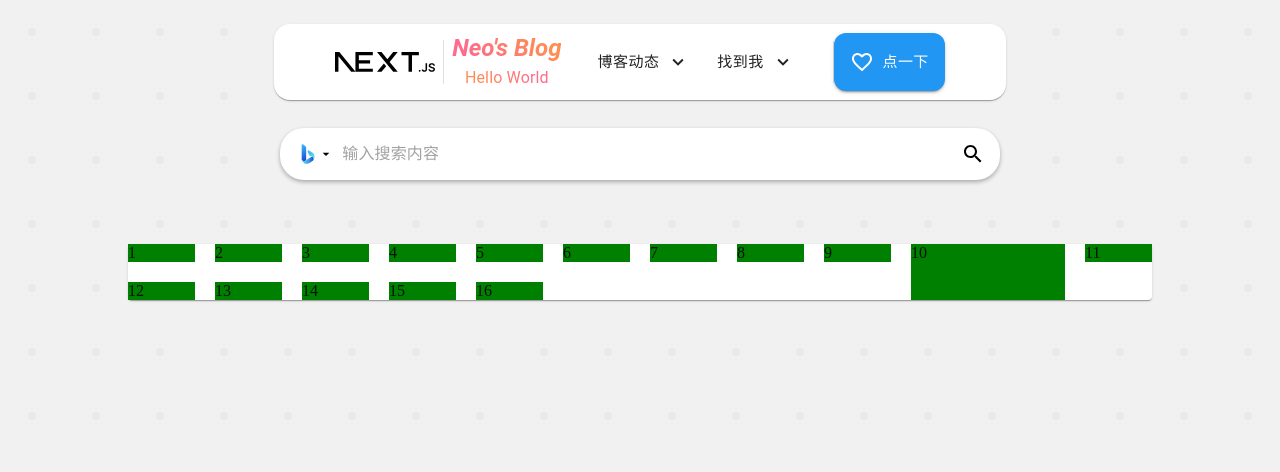
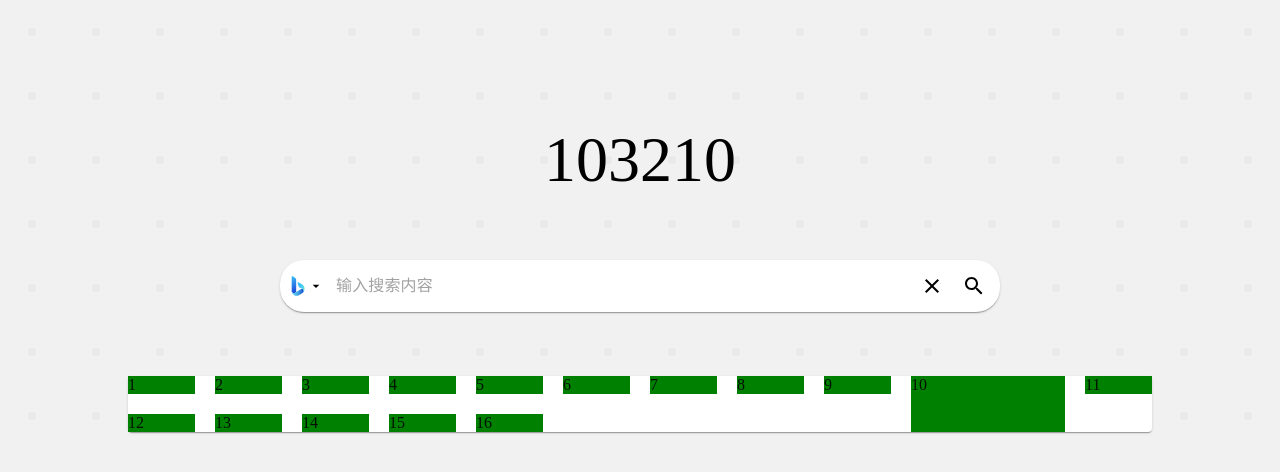
Before and after one commit to zxcsnh/MyProject, a Next.js app: page / in a window 1280 px wide. Shown: the top 472 px of the page. Built offline with nearby package versions, Linux system fonts and the light colour scheme.

Commit message:
解决了一bug，新增了一些bug，完成了淡入淡出的动画，接下来可以继续优化，以及实现时间效果

```diff
--- a/src/app/globals.css
+++ b/src/app/globals.css
@@ -1,4 +1,5 @@
-html, body {
+html,
+body {
   overflow: hidden;
   height: 100%;
   width: 100%;
--- a/src/app/inputSearchCard.tsx
+++ b/src/app/inputSearchCard.tsx
@@ -1,10 +1,9 @@
-import { Box, InputBase } from "@mui/material";
+import { Box, IconButton, InputBase, Button, Stack } from "@mui/material";
 import { alpha } from "@mui/material/styles";
-import { Search, ArrowDropDown } from "@mui/icons-material";
+import { Search, ArrowDropDown, Clear } from "@mui/icons-material";
 import { useEffect, useRef, useState } from "react";
 import IconTextItem from "@/component/IconTextItem";
 import { SEARCH_ENGINE_LIST, searchEngineType } from "@/config/searchEngineList";
-
 
 /**
  * 获取搜索的值跳转搜索页面
@@ -15,7 +14,6 @@ const submmitSearch = (inputValue: string, url: string) => {
   // 打开新标签页
   window.open(searchUrl, "_blank", "noopener,noreferrer");
 };
-
 
 /**
  * 获取搜索框下拉栏的联想词
@@ -52,11 +50,9 @@ const getSearchSuggestion = (inputValue: string, setSearchSuggestionList: Functi
 };
 function ChangeSearchEngine({
   isShow,
-  searchEngine,
   setSearchEngine,
 }: {
   isShow: Boolean;
-  searchEngine: searchEngineType;
   setSearchEngine: Function;
 }) {
   return (
@@ -70,9 +66,10 @@ function ChangeSearchEngine({
         boxSizing: "border-box",
         mt: "8px",
         px: "16px",
+        gap: "8px",
         overflow: "hidden",
         transition: "height 0.3s ease",
-        boxShadow: (theme) => `0 2px 4px 0 ${alpha(theme.palette.common.black, 0.3)}`,
+        boxShadow: 1,
         display: "flex",
         alignItems: "center",
       }}
@@ -99,8 +96,9 @@ function ChangeSearchEngine({
             sx={{
               borderRadius: "12px",
               "&:hover": {
-                boxShadow: (theme) =>
-                  `0px 4px 8px 0px ${alpha(theme.palette.common.black, 0.3)}`,
+                // boxShadow: 1,
+                backgroundImage: (theme) =>
+                  `linear-gradient(${alpha(theme.palette.common.black, 0.05)})`,
               },
             }}
           />
@@ -127,7 +125,7 @@ function SearchSuggestion({
       onMouseDown={(e) => e.preventDefault()}
       sx={{
         width: "100%",
-        maxHeight: isSearchSuggestionShow && inputValue ? "480px" : "0",
+        maxHeight: isSearchSuggestionShow && inputValue !== "" ? "480px" : "0",
         bgcolor: (theme) => theme.palette.background.paper,
         borderRadius: "24px",
         mt: "8px",
@@ -266,23 +264,22 @@ export default function SearchInputBox() {
           overflowX: "hidden",
           bgcolor: (theme) => theme.palette.background.paper,
           transition: "all 0.3s ease",
-          boxShadow: (theme) => `0 2px 4px 0 ${alpha(theme.palette.common.black, 0.3)}`,
+          boxShadow: 1,
           "&:hover": {
-            boxShadow: (theme) =>
-              `0 8px 24px 0 ${alpha(theme.palette.common.black, 0.3)}`,
+            boxShadow: 3,
+            backgroundImage: (theme) =>
+              `linear-gradient(${alpha(theme.palette.common.black, 0.01)})`,
           },
         }}
       >
-        <Box
+        <IconButton
+          color="inherit"
+          disableRipple
           sx={{
-            width: "64px",
-            height: "100%",
-            display: "flex",
-            alignItems: "center",
-            justifyContent: "right",
-            userSelect: "none",
+            borderRadius: 0,
+            width: "52px",
+            padding: 0,
             "&:hover": {
-              cursor: "pointer",
               bgcolor: (theme) => alpha(theme.palette.common.black, 0.05),
             },
           }}
@@ -299,13 +296,13 @@ export default function SearchInputBox() {
             }}
           />
           <ArrowDropDown sx={{ fontSize: "16px" }} />
-        </Box>
-
+        </IconButton>
         <InputBase
           sx={{
-            width: "100%",
+            flex: 1,
             height: "100%",
-            paddingLeft: "8px",
+            paddingLeft: "4px",
+            userSelect: "none",
           }}
           placeholder="输入搜索内容"
           value={inputValue}
@@ -314,7 +311,10 @@ export default function SearchInputBox() {
             setInputValue(e.target.value);
           }}
           onFocus={() => setSearchSuggestionShow(true)}
-          onBlur={() => setSearchSuggestionShow(false)}
+          onBlur={() => {
+            setSearchSuggestionShow(false);
+            console.log("Blur");
+          }}
           onKeyDown={(e) => {
             if (e.key === "ArrowDown") {
               e.preventDefault();
@@ -330,16 +330,31 @@ export default function SearchInputBox() {
             }
           }}
         />
-
-        <Box
+        <Box sx={{ display: "flex", alignItems: "center" }}>
+          <IconButton
+            aria-label="clear"
+            color="inherit"
+            sx={{
+              width: "32px",
+              height: "32px",
+              "&:hover": {
+                bgcolor: (theme) => alpha(theme.palette.common.black, 0.05),
+              },
+            }}
+            onMouseDown={(e) => e.preventDefault()}
+            onClick={() => setInputValue("")}
+          >
+            <Clear fontSize="medium" />
+          </IconButton>
+        </Box>
+        <IconButton
+          color="inherit"
+          disableRipple
           sx={{
-            width: "64px",
-            height: "100%",
-            display: "flex",
-            alignItems: "center",
-            justifyContent: "center",
+            borderRadius: 0,
+            width: "52px",
+            padding: 0,
             "&:hover": {
-              cursor: "pointer",
               bgcolor: (theme) => alpha(theme.palette.common.black, 0.05),
             },
           }}
@@ -347,13 +362,12 @@ export default function SearchInputBox() {
             submmitSearch(inputValue, searchEngine.url);
           }}
         >
-          <Search />
-        </Box>
+          <Search fontSize="medium" />
+        </IconButton>
       </Box>
-      <Box sx={{ position: "absolute", top: "100%", width: "100%" }}>
+      <Box sx={{ position: "absolute", top: "100%", width: "100%", height: 0 }}>
         <ChangeSearchEngine
           isShow={isSeachEngineSelectShow}
-          searchEngine={searchEngine}
           setSearchEngine={setSearchEngine}
         />
         <SearchSuggestion
--- a/src/app/page.tsx
+++ b/src/app/page.tsx
@@ -30,6 +30,7 @@ import ToolCard from "./toolCard";
 import ApplicationsCard from "./applicationsCard";
 import FirstView from "./firstView";
 import SearchInputBox from "./inputSearchCard";
+import TimeCard from "./timeCard";
 
 function BackgroundBox({ children }: { children: ReactNode }) {
   const theme = useTheme();
@@ -69,7 +70,7 @@ export default function Home() {
       {/* <FirstView></FirstView> */}
       <BackgroundBox>
         {/* 浮动菜单栏 */}
-        <TopCard />
+        {/* <TopCard /> */}
         <Box
           sx={{
             pt: 16,
@@ -87,6 +88,7 @@ export default function Home() {
             gap: 8,
           }}
         >
+          <TimeCard />
           <SearchInputBox />
           <ToolCard />
           {/* <ApplicationsCard /> */}
--- /dev/null
+++ b/src/app/timeCard.tsx
@@ -0,0 +1,108 @@
+"use client";
+import { Box, Typography } from "@mui/material";
+import { useState, useEffect } from "react";
+interface TextProps {
+  old?: string;
+  next: string;
+  fontSize?: number;
+}
+
+function TextSlideFade({ old = "", next, fontSize = 64 }: TextProps) {
+  const [current, setCurrent] = useState(old); // 当前显示内容
+  const [nextContent, setNextContent] = useState(next); // 待切换内容
+  const [animating, setAnimating] = useState(false); // 是否在动画中
+
+  // 当 next 变化时触发动画
+  useEffect(() => {
+    if (next === current) return; // 内容相同不动
+
+    setNextContent(next);
+    setAnimating(true);
+
+    const timer = setTimeout(() => {
+      setCurrent(next);
+      setAnimating(false);
+    }, 300); // 这里 300ms 与 CSS transition 一致
+
+    return () => clearTimeout(timer);
+  }, [next]);
+
+  return (
+    <Box
+      sx={{
+        overflow: "hidden",
+        position: "relative",
+        height: `${fontSize}px`,
+        display: "inline-block",
+        fontSize: `${fontSize}px`,
+        lineHeight: 1,
+        // minWidth: "2ch",
+      }}
+    >
+      {/* 旧内容 */}
+      <Box sx={{ opacity: 0 }}>{current}</Box>
+      <Box
+        sx={{
+          position: "absolute",
+          width: "100%",
+          top: 0,
+          transform: animating ? "translateY(100%)" : "translateY(0%)",
+          opacity: animating ? 0 : 1,
+          transition: animating ? "transform 300ms ease, opacity 300ms ease" : "",
+        }}
+      >
+        {current}
+      </Box>
+
+      {/* 新内容 */}
+      <Box
+        sx={{
+          position: "absolute",
+          width: "100%",
+          top: 0,
+          transform: animating ? "translateY(0%)" : "translateY(-100%)",
+          opacity: animating ? 1 : 0,
+          transition: animating ? "transform 300ms ease, opacity 0.3s ease" : "",
+        }}
+      >
+        {nextContent}
+      </Box>
+    </Box>
+  );
+}
+export default function TimeCard() {
+  const [time, setTime] = useState(new Date());
+  useEffect(() => {
+    setTime(new Date());
+    const id = setInterval(() => {
+      setTime(() => {
+        return new Date();
+      });
+    }, 1000);
+    return () => clearInterval(id); // 正确！返回一个函数
+  }, [setTime]);
+  return (
+    <Box
+      sx={{
+        "@font-face": {
+          fontFamily: "Monocraft Local", // 局部使用的名称
+          src: `url('/font/Monocraft-no-ligatures.ttf') format('truetype')`,
+          fontWeight: "normal",
+          fontStyle: "normal",
+          fontDisplay: "swap",
+        },
+        // color: "primary.dark",
+      }}
+    >
+      {/* <Typography sx={{ fontFamily: "Monocraft Local, monospace", fontSize: "4rem" }}>
+        {time?.toLocaleTimeString()}
+      </Typography> */}
+      {/* 1. 将时间转化为类似 ["1", "2", "0", "5", "4", "8"] 的数组 */}
+      {[time.getHours(), time.getMinutes(), time.getSeconds()]
+        .flatMap((val) => [Math.floor(val / 10), val % 10])
+        .map((digit, index) => (
+          <TextSlideFade key={index} next={String(digit)} />
+        ))}
+    </Box>
+  );
+}
--- a/src/component/IconTextItem.tsx
+++ b/src/component/IconTextItem.tsx
@@ -42,8 +42,7 @@ export default function IconTextItem({
           minWidth: "36px",
           minHeight: "36px",
           borderRadius: "8px",
-          boxShadow: (theme) =>
-            `0px 2px 4px 0px ${alpha(theme.palette.common.black, 0.3)}`,
+          boxShadow: 3,
           ...sxIcon,
         }}
       >
```
Lines whose indentation alone changed are shown as unchanged.
